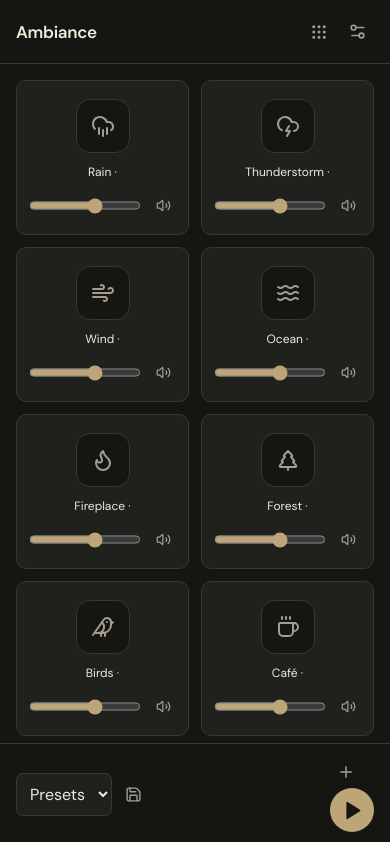
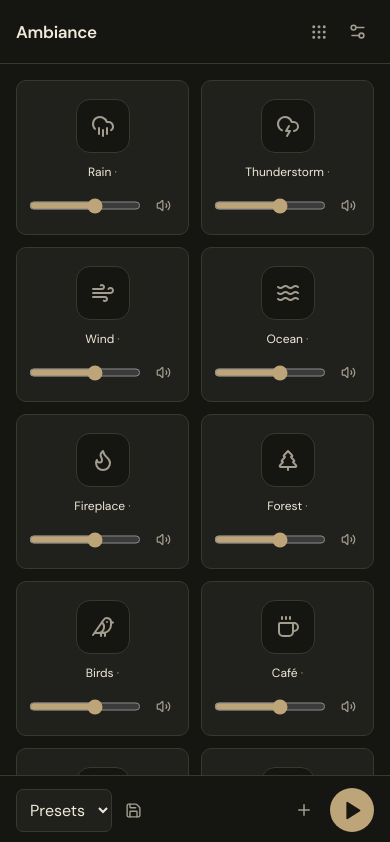
Before and after one commit to zyl10s/ambiance, a React (Vite) app: page / in a window 390 px wide. Shown: the top 842 px of the page. Built offline with nearby package versions, Linux system fonts and the light colour scheme.

Commit message:
Keep ambient sound tiles aligned to fixed responsive columns and style reorder mode

```diff
--- a/src/style.css
+++ b/src/style.css
@@ -37,3 +37,18 @@ body{font-family:'DM Sans',sans-serif}
 .player-settings{padding:14px 24px;border-bottom:1px solid var(--border);display:grid;gap:10px}
 .player-settings label{display:flex;align-items:center;justify-content:space-between;gap:16px;font-size:13px}
 @media(max-width:500px){.player-header{padding:0 16px}.player-main{padding:16px}.player-grid{grid-template-columns:repeat(2,minmax(0,1fr))}.player-footer{padding:12px 16px}.sound-delete{opacity:1}}
+
+.player-grid{grid-template-columns:repeat(4,minmax(0,1fr));align-content:start}
+.footer-right{display:flex;align-items:center;gap:10px}
+.add-track{color:var(--muted)}
+.tool-selected{color:var(--accent);background:var(--panel)}
+.player-sound.reordering{border-style:dashed;cursor:grab;min-height:154px;justify-content:center}
+.drag-handle{display:flex;flex-direction:column;align-items:center;justify-content:center;gap:12px;width:100%;height:100%;color:var(--muted);cursor:grab;user-select:none}
+.drag-handle:active{cursor:grabbing}
+.drag-handle span{font-size:12px;text-align:center}
+.audio-pending{color:var(--muted)}
+.add-track-panel{position:fixed;right:22px;bottom:85px;background:var(--panel);border:1px solid var(--border);border-radius:10px;padding:14px;display:flex;align-items:center;gap:12px;z-index:5;box-shadow:0 12px 36px #0003}
+.add-track-panel label{font-size:12px;display:flex;align-items:center;gap:8px}
+.add-track-panel select{max-width:120px;background:var(--bg);color:var(--text);border:1px solid var(--border);padding:8px;border-radius:6px}
+@media(max-width:650px){.player-grid{grid-template-columns:repeat(3,minmax(0,1fr))}}
+@media(max-width:420px){.player-grid{grid-template-columns:repeat(2,minmax(0,1fr))}.add-track-panel{left:12px;right:12px;flex-wrap:wrap}}
```
